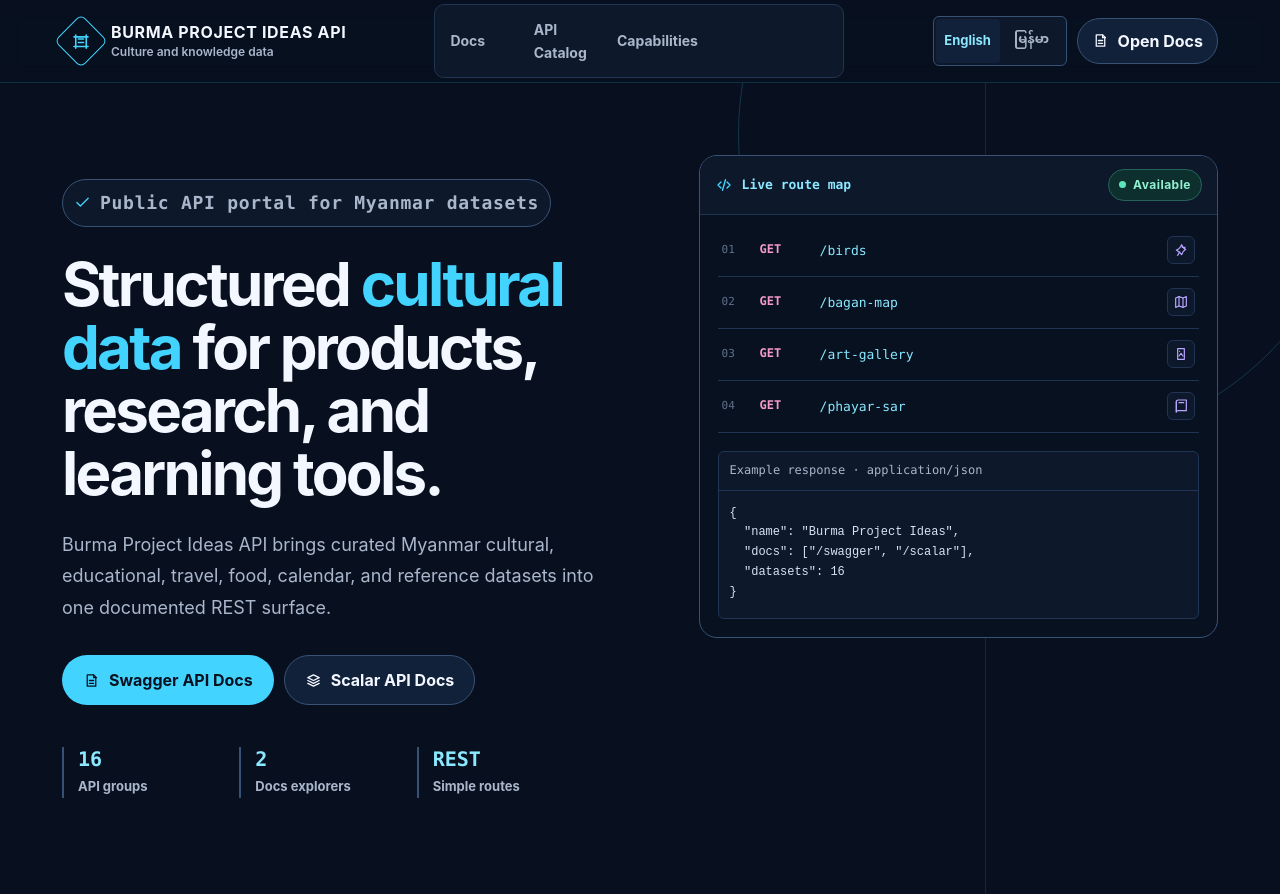
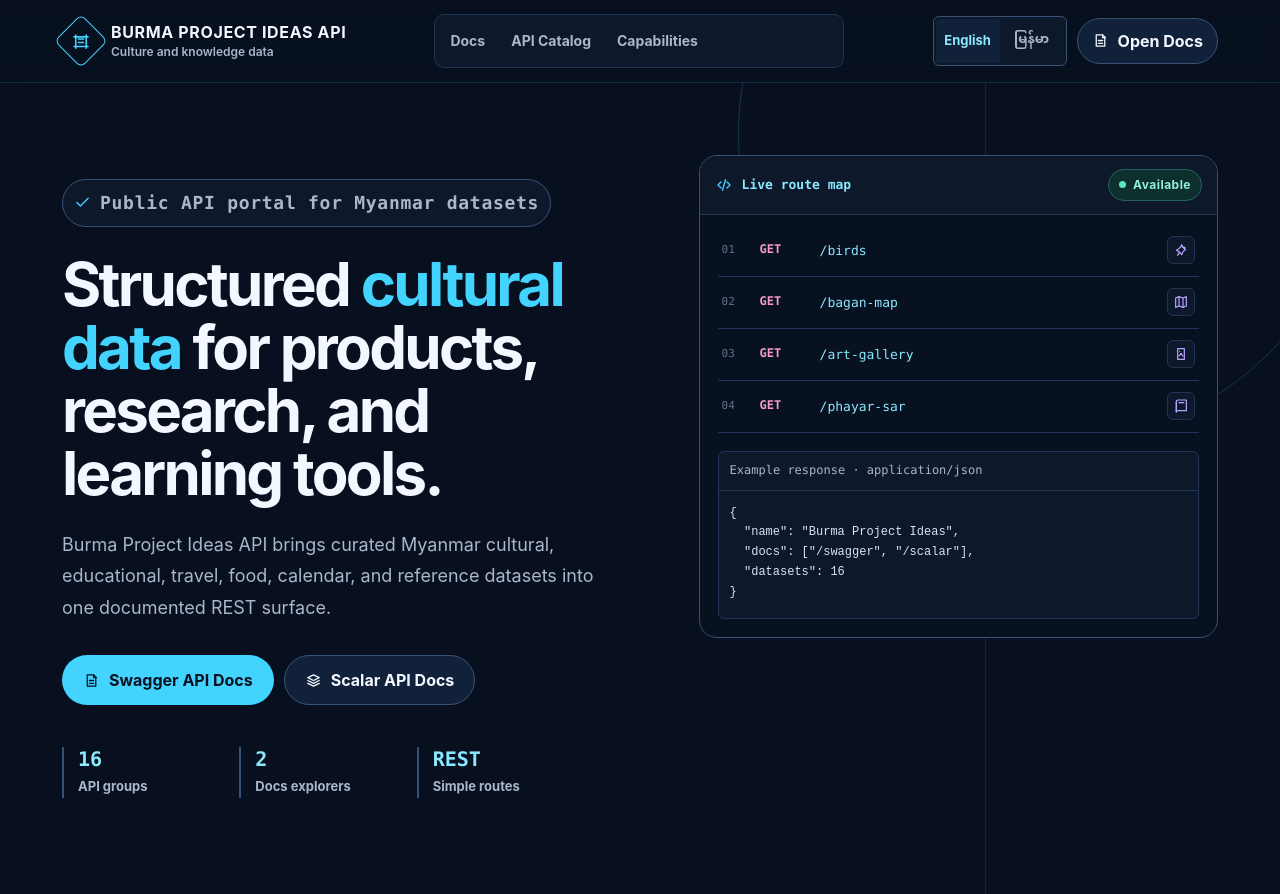
Before and after one commit to sannlynnhtun-coding/burma-project-ideas-api-with-nestjs, a website: page public/index.html in a window 1280 px wide. Shown: the top 894 px of the page. Drawn offline with Linux system fonts and the light colour scheme.

Commit message:
fix: prevent API catalog navigation wrapping

```diff
--- a/public/index.html
+++ b/public/index.html
@@ -933,6 +933,10 @@
 
     .nav-links li {
       flex: 1;
+    }
+
+    .nav-links [data-copy][lang="en"] {
+      white-space: nowrap;
     }
 
     .nav-links a,
```
